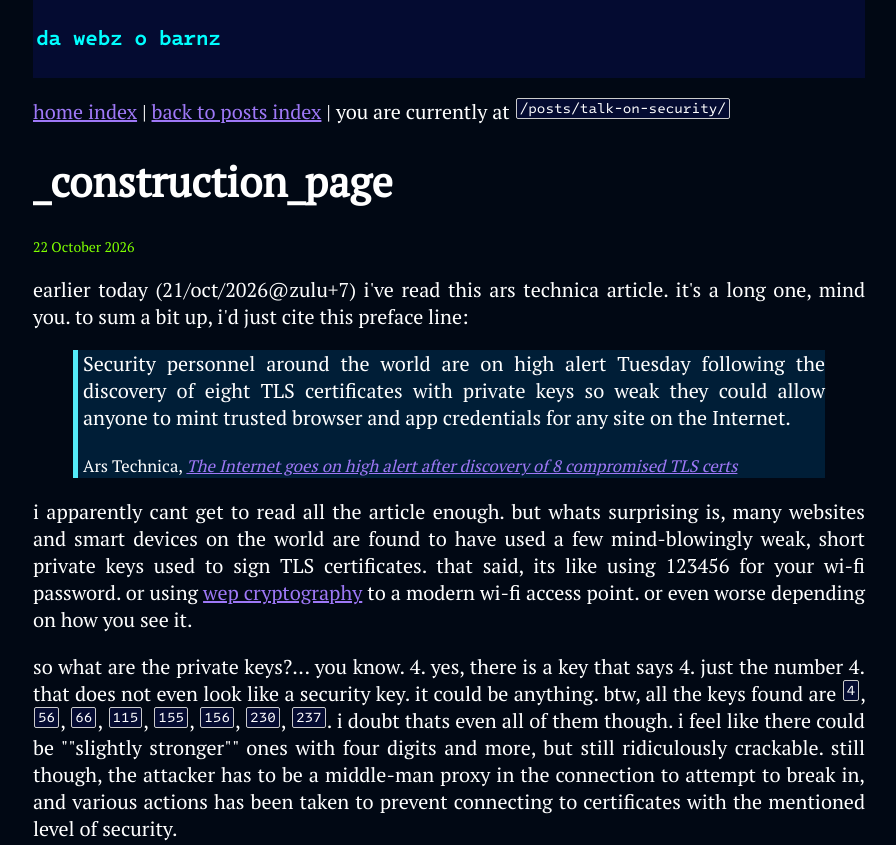
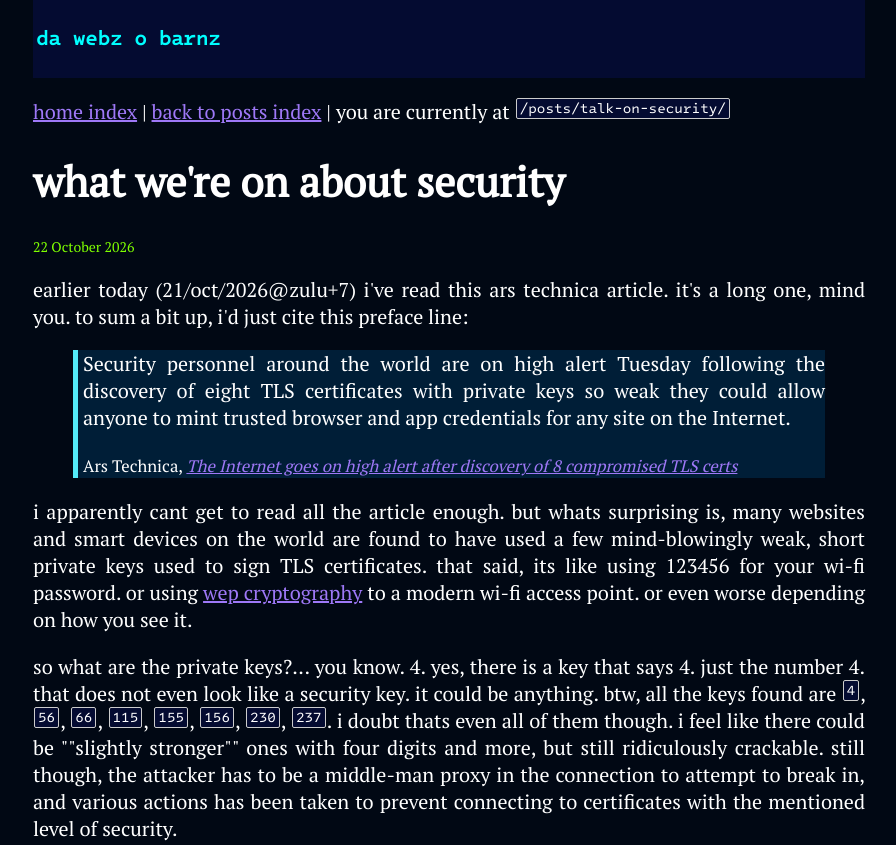
Before and after one commit to barnacl437/blog, an Eleventy site: page posts/article/talk-on-security.md in a window 1280 px wide. Shown: the top 845 px of the page, without its empty margins (191-1087 px from the left). Built offline with nearby package versions, Linux system fonts and the light colour scheme; Eleventy itself is replaced by a stand-in of ours; files that its build step writes are made by us from their sources; a web font is replaced by a local one.

Commit message:
fix title metadata (omg)

```diff
--- a/posts/article/talk-on-security.md
+++ b/posts/article/talk-on-security.md
@@ -1,5 +1,5 @@
 ---
-name: what we're on about security
+title: what we're on about security
 date: 2026-10-22
 tag: blog, security, opinion (ig)
 ---
```
